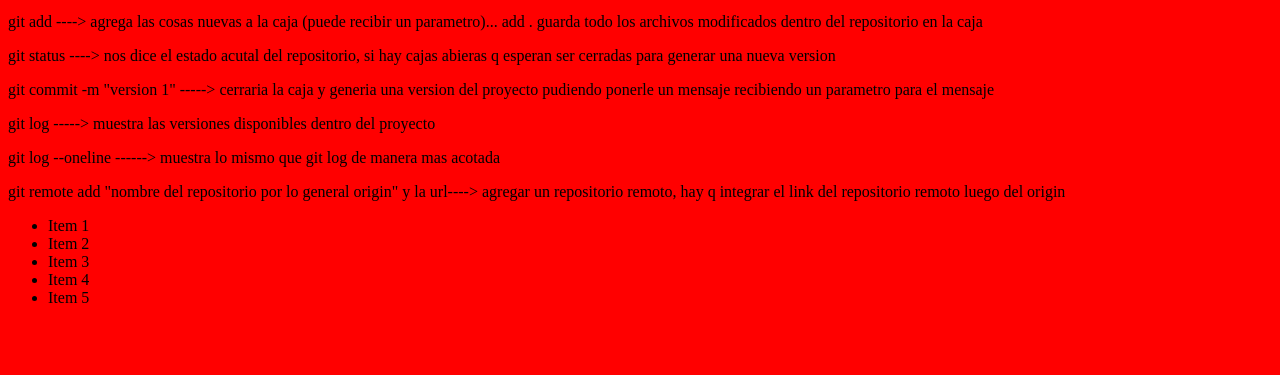
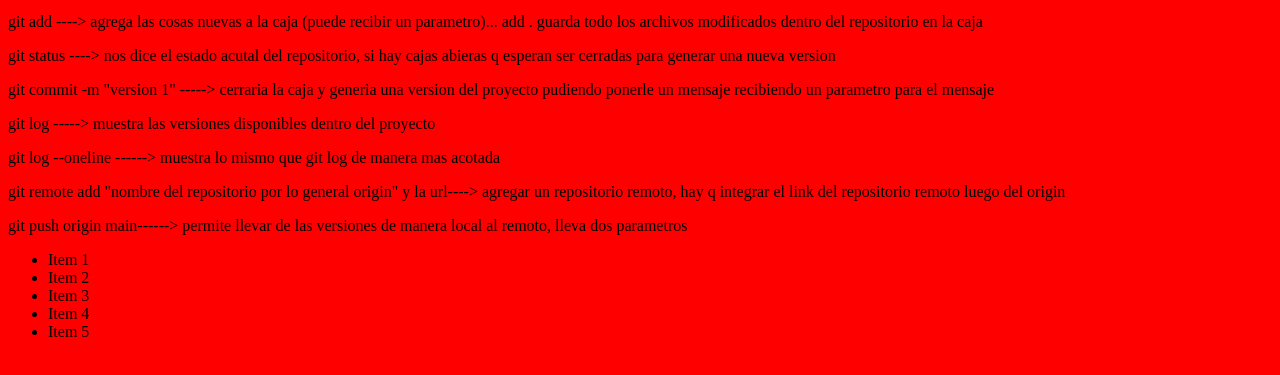
Before and after one commit to GasHer05/clase-git-gaston, a plain HTML site: page index.html in a window 1280 px wide. Shown: the part 101-476 px from the top of the page. Drawn offline with Linux system fonts and the light colour scheme.

Commit message:
Version5 se agrega parrafos  al HTML

```diff
--- a/index.html
+++ b/index.html
@@ -16,6 +16,7 @@
     <p> git log -----> muestra las versiones disponibles dentro del proyecto</p>
     <p> git log --oneline ------> muestra lo mismo que git log de manera mas acotada</p>
     <p> git remote add "nombre del repositorio por lo general origin" y la url----> agregar un repositorio remoto, hay q integrar el link del repositorio remoto luego del origin</p>
+    <p> git push origin main------> permite llevar de las versiones de manera local al remoto, lleva dos parametros </p>
     <ul>
         <li>Item 1</li>
         <li>Item 2</li>
```
